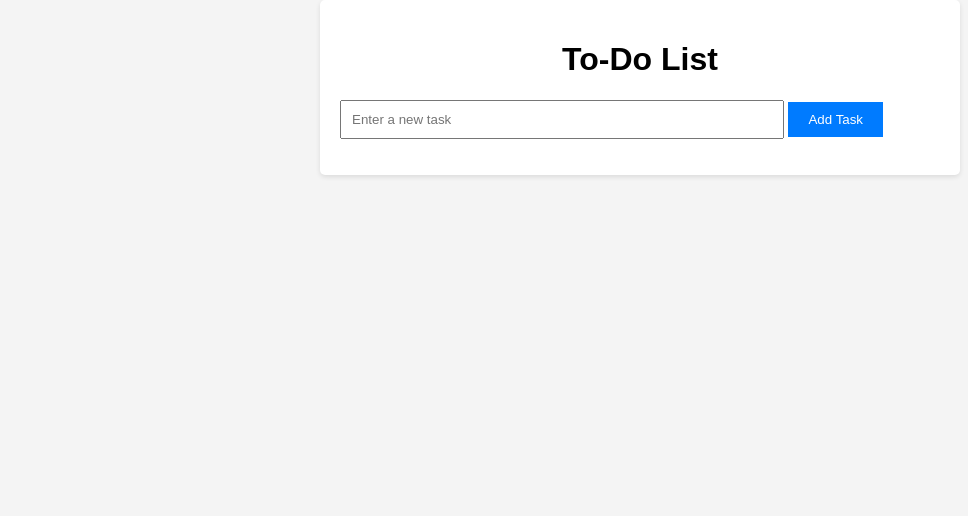
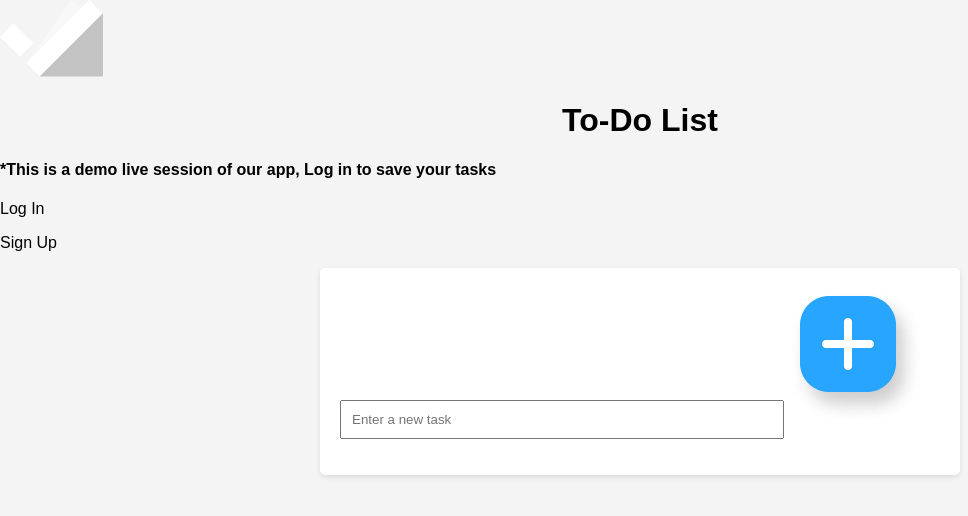
Before and after one commit to cdnjmusic/To-Do-List, a Flask app: page / in a window 1280 px wide. Shown: the top 516 px of the page, without its empty margins (0-968 px from the left). Run offline with Flask 2, Linux system fonts and the light colour scheme.

Commit message:
Basic HTML structure

```diff
--- a/static/script.js
+++ b/static/script.js
@@ -18,7 +18,7 @@ document.addEventListener("DOMContentLoaded", function () {
           const taskItem = document.createElement("li");
           taskItem.innerHTML = `
               <span>${taskText}</span>
-        <button class="delete-btn">Delete</button>
+              <img class="delete-btn" src="../static/icons/delete.png" alt="Delete Task">
           `;
           taskList.appendChild(taskItem);
           newTaskInput.value = "";
--- a/static/styles.css
+++ b/static/styles.css
@@ -48,3 +48,11 @@
 button:hover {
   background-color: #0056b3;
 }
+
+#add-task-btn:hover {
+  cursor: pointer;
+}
+
+.delete-btn:hover {
+  cursor: pointer;
+}
--- a/templates/index.html
+++ b/templates/index.html
@@ -7,10 +7,23 @@
       <link rel="stylesheet" href="../static/styles.css">
   </head>
   <body>
+
+    <div class="title">
+      <img src="../static/icons/LOGO.png" alt="TDL" class="logo">
+      <h1>To-Do List</h1>
+      <h4>*This is a demo live session of our app, Log in to save your tasks</h4>
+    </div>
+
+    <div class="signIn">
+      <p class="login">Log In</p>
+      <p class="signup">Sign Up</p>
+    </div>
+
     <div class="container">
-      <h1>To-Do List</h1>
+        <div class="input-container">
             <input id="new-task" type="text" placeholder="Enter a new task">
-      <button id="add-task-btn">Add Task</button>
+            <img id="add-task-btn" src="../static/icons/add.png" alt="Add Task">
+        </div>
         <ul id="task-list"></ul>
     </div>
     <script src="../static/script.js"></script>
```
Also changed, not shown: static/icons/LOGO.png (added), static/icons/add.png (added), static/icons/delete.png (added). Lines whose indentation alone changed are shown as unchanged.
